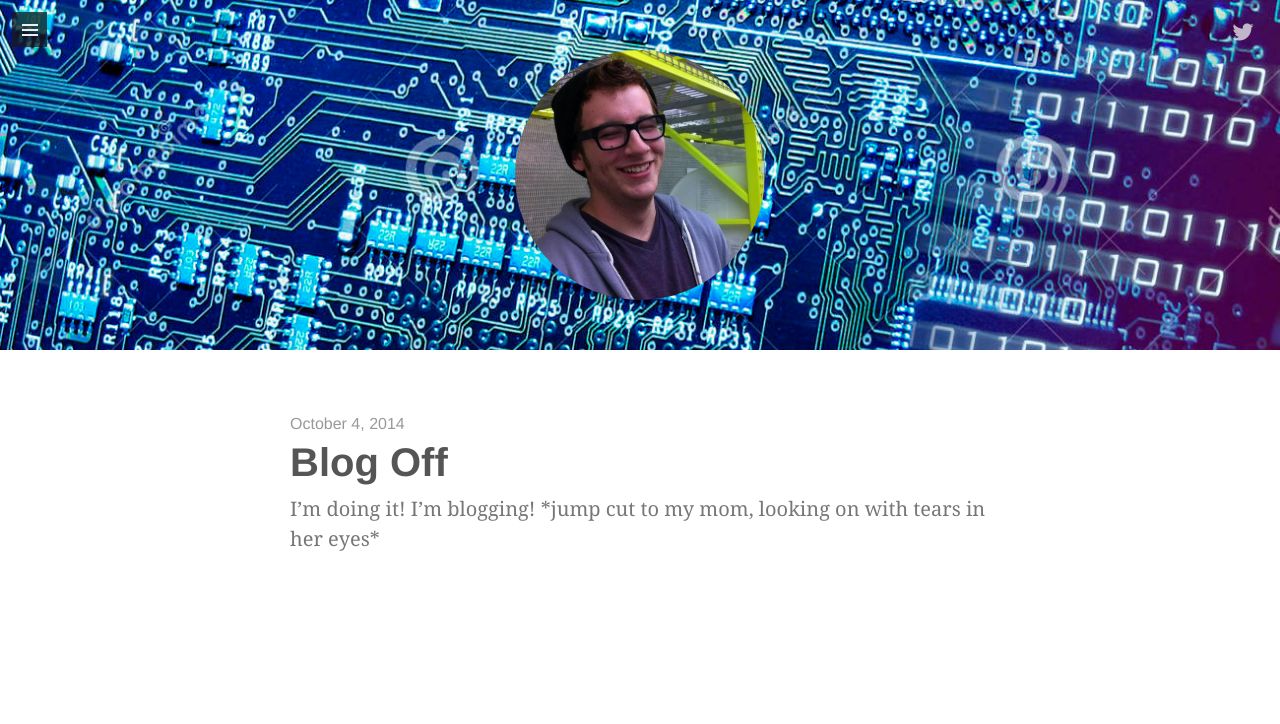
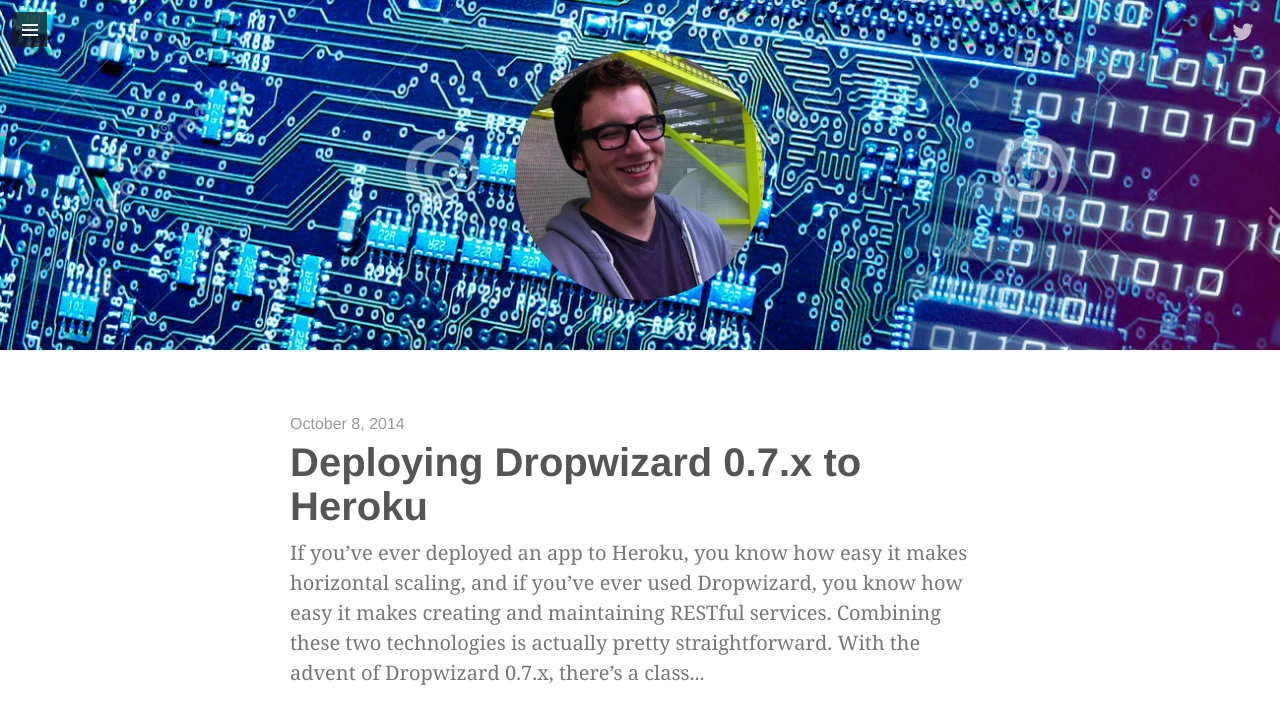
Before and after one commit to colinpilloud/colin.zone, a Jekyll site: the page built from index.html, in a window 1280 px wide. Shown: the top 724 px of the page. Built offline with Jekyll 4.4.1, drawn with Linux system fonts in a browser that asks for light colours; Markdown is read by kramdown in place of the engine named in the settings; the list of posts is cut into pages by our own code.

Commit message:
Add deploying-dropwizard-to-heroku post

```diff
--- a/_config.yml
+++ b/_config.yml
@@ -7,8 +7,8 @@
 
 # Setup
 title:		Techscum
-description:	'dumb tech stuff'
-url:		http://colinpilloud.github.io
+description:	'tech/java/ruby stuff, from my brain to yours'
+url:		http://blog.colinpilloud.com
 
 author:
   name:		'Colin Pilloud'
--- a/_posts/2014-10-04-blog-off.md
+++ /dev/null
@@ -1,11 +0,0 @@
----
-layout: post
-title: "Blog Off"
-quote: "There are only three stories in literature: the hero's journey, a stranger comes to town, and a loser starts a blog."
-image: /media/2014-10-04-blog-off/cover.jpg
-comments: true
----
-
-I'm doing it! I'm blogging!
-
-\*jump cut to my mom, looking on with tears in her eyes\*
--- /dev/null
+++ b/_posts/2014-10-08-deploying-dropwizard-to-heroku.md
@@ -0,0 +1,33 @@
+---
+layout: post
+title: "Deploying Dropwizard 0.7.x to Heroku"
+quote: 'Scalable RESTful services in Java: easier than you think'
+image: /media/2014-10-08-deploying-dropwizard-to-heroku/cover.jpg
+comments: true
+---
+
+If you've ever deployed an app to Heroku, you know how easy it makes horizontal scaling, and if you've ever used Dropwizard, you know how easy it makes creating and maintaining RESTful services.
+
+Combining these two technologies is actually pretty straightforward. With the advent of Dropwizard 0.7.x, there's a class explicitly for PaaS deployments: the [SimpleServerFactory](https://dropwizard.github.io/dropwizard/0.7.0/dropwizard-core/apidocs/io/dropwizard/server/SimpleServerFactory.html "SimpleServerFactory documentation").
+
+Using this class is as easy as adding the following server settings to your config file.
+
+<pre>
+  server:
+    type: simple
+    applicationContextPath: /
+    adminContextPath: /admin
+    connector:
+      type: http
+      port: 8080
+</pre>
+
+Specifying the port as 8080 works fine locally, but there's one more trick for Heroku deployment. Heroku determines the port your application will use dynamically, storing the port as an environment variable at load. Hard coding the port in your config file won't work, so your Procfile will have to override the port specified in your config file.
+
+<pre>
+web: java $JAVA_OPTS -Ddw.server.connector.port=$PORT -jar target/example*.jar server prod.yml
+</pre>
+
+Here, we set a system property that Dropwizard picks up, overriding the value from the config file with the $PORT environment variable set by Heroku.
+
+And that's it! There are other tricks to Dropwizard/Heroku integration (like creating a [DataSourceFactory](https://dropwizard.github.io/dropwizard/0.7.0/dropwizard-db/apidocs/io/dropwizard/db/DataSourceFactory.html "DataSourceFactory documentation") from Heroku's $DATABASE_URL variable) that I may cover in later posts.
```
Also changed, not shown: media/2014-10-04-blog-off/cover.jpg (deleted), media/2014-10-08-deploying-dropwizard-to-heroku/cover.jpg (added).
